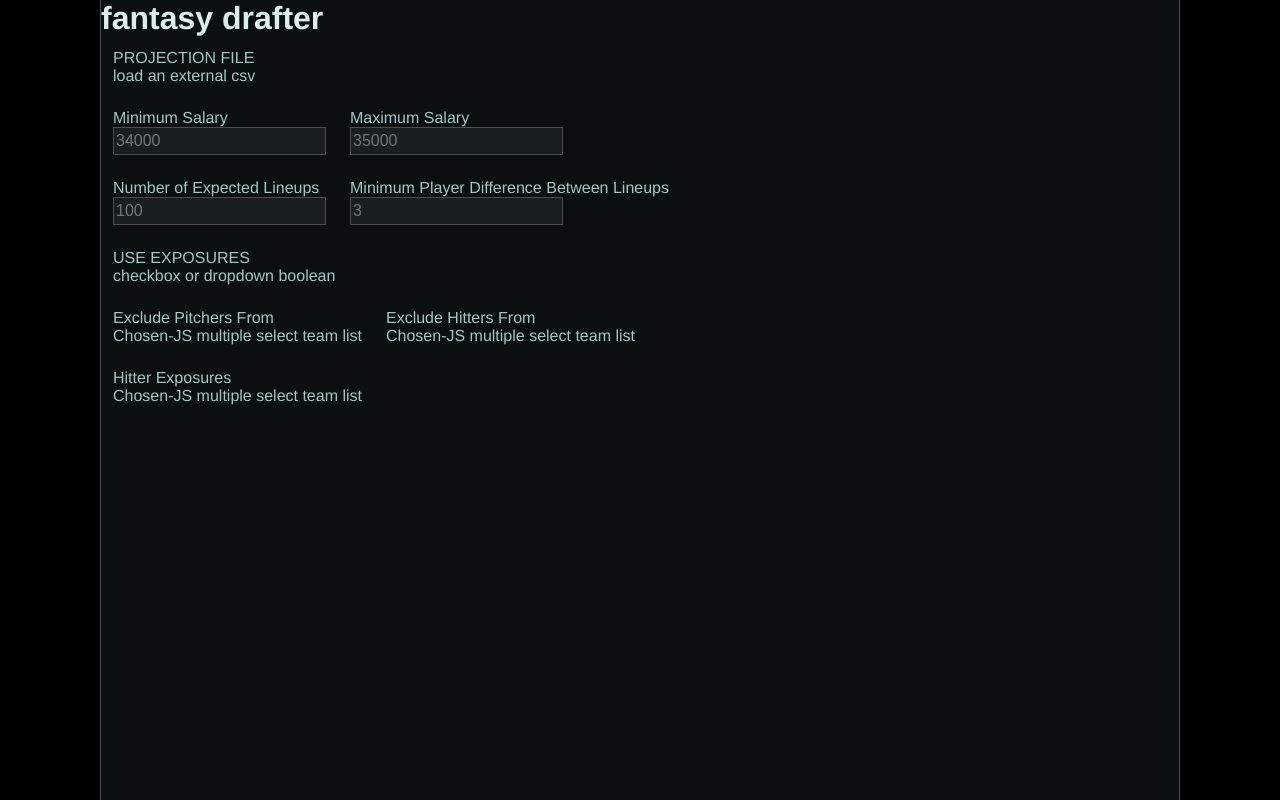
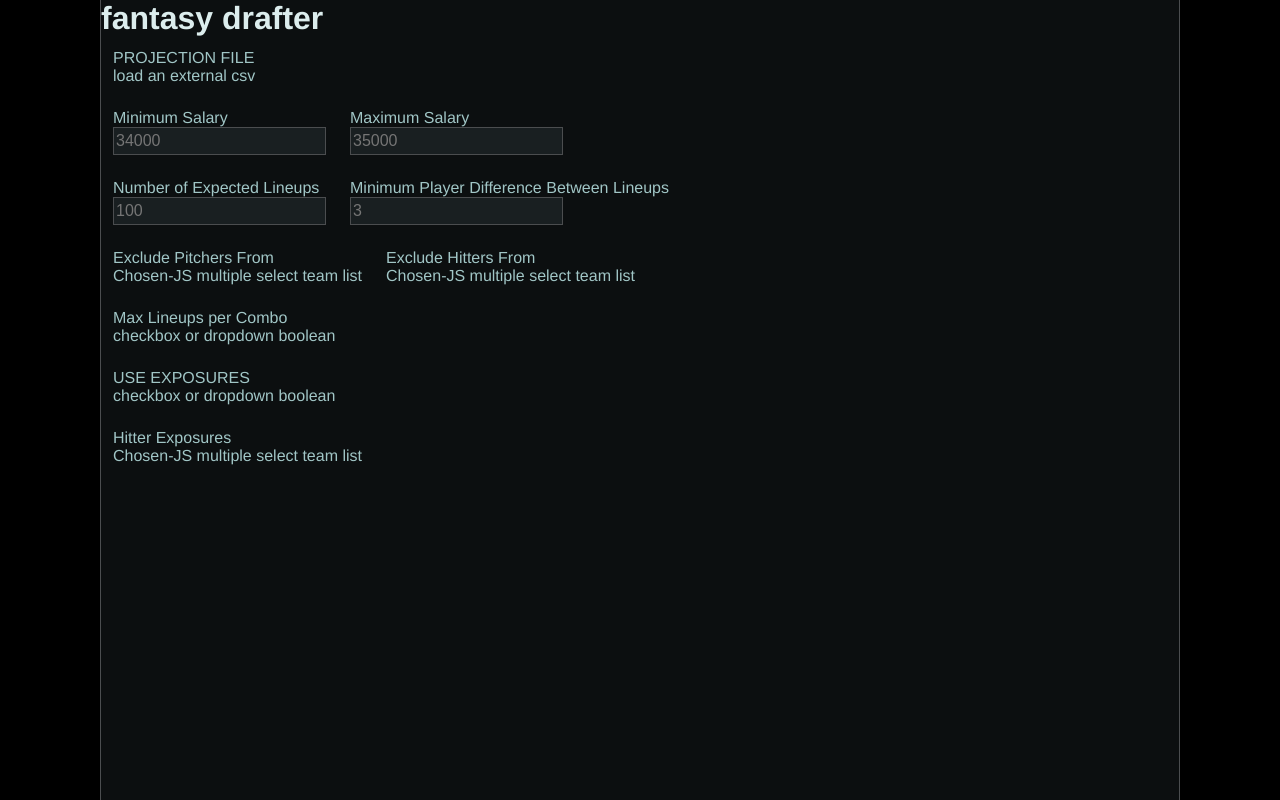
Before and after one commit to Pa-miu/fantasy-drafter, a React (Create React App) app: page / in a window 1280 px wide. Built offline with nearby package versions, Linux system fonts and the light colour scheme.

Commit message:
Reorder components

```diff
--- a/src/App.js
+++ b/src/App.js
@@ -19,11 +19,14 @@ class App extends Component {
         	<SingleInput id={'minplyrdiff'} name={'Minimum Player Difference Between Lineups'} placeholder={3} />
         </div>
         <div>
-        	<Placeholder name={'USE EXPOSURES'} feature={'checkbox or dropdown boolean'}/>
+        	<Placeholder name={'Exclude Pitchers From'} feature={'Chosen-JS multiple select team list'}/>
+        	<Placeholder name={'Exclude Hitters From'} feature={'Chosen-JS multiple select team list'}/>
         </div>
         <div>
-        	<Placeholder name={'Exclude Pitchers From'} feature={'Chosen-JS multiple select team list'}/>
-        	<Placeholder name={'Exclude Hitters From'} feature={'Chosen-JS multiple select team list'}/>
+        	<Placeholder name={'Max Lineups per Combo'} feature={'checkbox or dropdown boolean'}/>
+        </div>
+        <div>
+        	<Placeholder name={'USE EXPOSURES'} feature={'checkbox or dropdown boolean'}/>
         </div>
         <div>
 					<Placeholder name={'Hitter Exposures'} feature={'Chosen-JS multiple select team list'}/>
```
